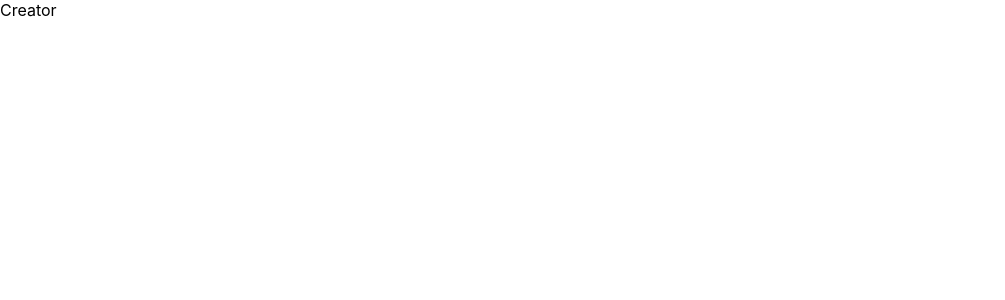
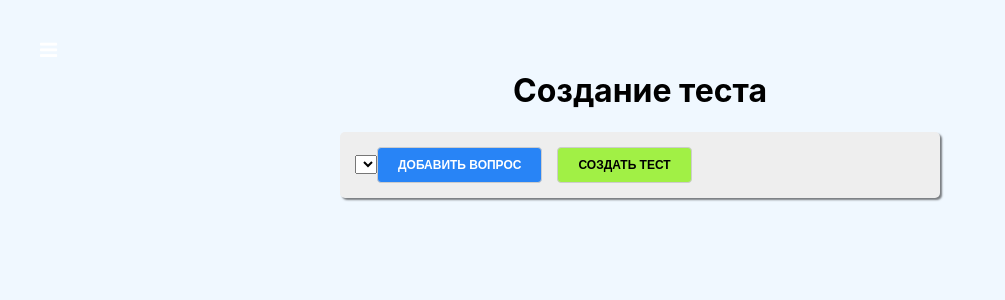
Before and after one commit to disterveg/test-on-reactjs, a React app: page /quiz-creator in a window 1280 px wide. Shown: the top 300 px of the page, without its empty margins (0-1005 px from the left). Built offline with nearby package versions, Linux system fonts and the light colour scheme.

Commit message:
implement quiz creator component

```diff
--- a/src/containers/Auth/Auth.js
+++ b/src/containers/Auth/Auth.js
@@ -40,7 +40,6 @@ class Auth extends Component {
         this.loginHandler = this.loginHandler.bind(this);
         this.registerHandler = this.registerHandler.bind(this);
         this.onChangeHandler = this.onChangeHandler.bind(this);
-        this.validateControl = this.validateControl.bind(this);
     }
 
     SubmitHandler(event) {
@@ -97,7 +96,6 @@ class Auth extends Component {
             formControls,
             isFormValid
         });
-        console.log(!this.state.isFormValid);
     }
 
     renderInputs() {
--- a/src/containers/QuizCreator/QuizCreator.css
+++ b/src/containers/QuizCreator/QuizCreator.css
@@ -0,0 +1,25 @@
+.QuizCreator {
+    display: flex;
+    justify-content: center;
+    padding-top: 50px;
+    flex: 1;
+    width: 100%;
+    background-color: aliceblue;
+}
+
+.QuizCreator > div {
+    width: 100%;
+    max-width: 600px;
+    padding: 0 20px;
+}
+
+.QuizCreator h1 {
+    text-align: center;
+}
+
+.QuizCreator form {
+    background: #eee;
+    border-radius: 5px;
+    padding: 15px;
+    box-shadow: 2px 2px 2px rgba(0, 0, 0, .5);
+}
--- a/src/containers/QuizCreator/QuizCreator.js
+++ b/src/containers/QuizCreator/QuizCreator.js
@@ -1,10 +1,54 @@
 import React, {Component} from 'react';
 import './QuizCreator.css';
+import Button from '../../components/UI/Button/Button';
+import Input from '../../components/UI/Input/Input';
 
 class QuizCreator extends Component {
+    constructor(props) {
+        super(props);
+        this.state = {}
+
+        this.submitHandler = this.submitHandler.bind(this);
+    };
+
+    submitHandler(event) {
+        event.preventDefault();
+    };
+
+    onAddQuestionHandler() {
+
+    }
+
+    createQuizHandler() {
+
+    }
+
     render() {
         return (
-            <div>Creator</div>
+            <div className="QuizCreator">
+                <div>
+                    <h1>Создание теста</h1>
+
+                    <form onSubmit={this.submitHandler}>
+                        <select></select>
+
+                        <Button
+                            type="primary"
+                            onClick={this.onAddQuestionHandler}
+                        >
+                            Добавить вопрос
+                        </Button>
+
+                        <Button
+                            type="success"
+                            onClick={this.createQuizHandler}
+                        >
+                            Создать тест
+                        </Button>
+
+                    </form>
+                </div>
+            </div>
         );
     }
 }
```
